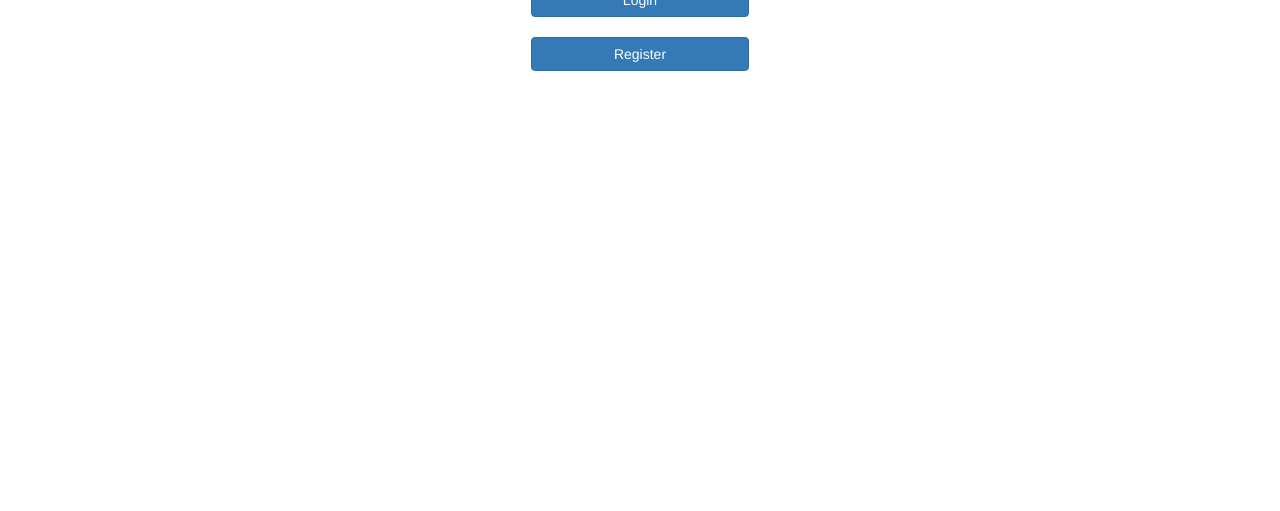
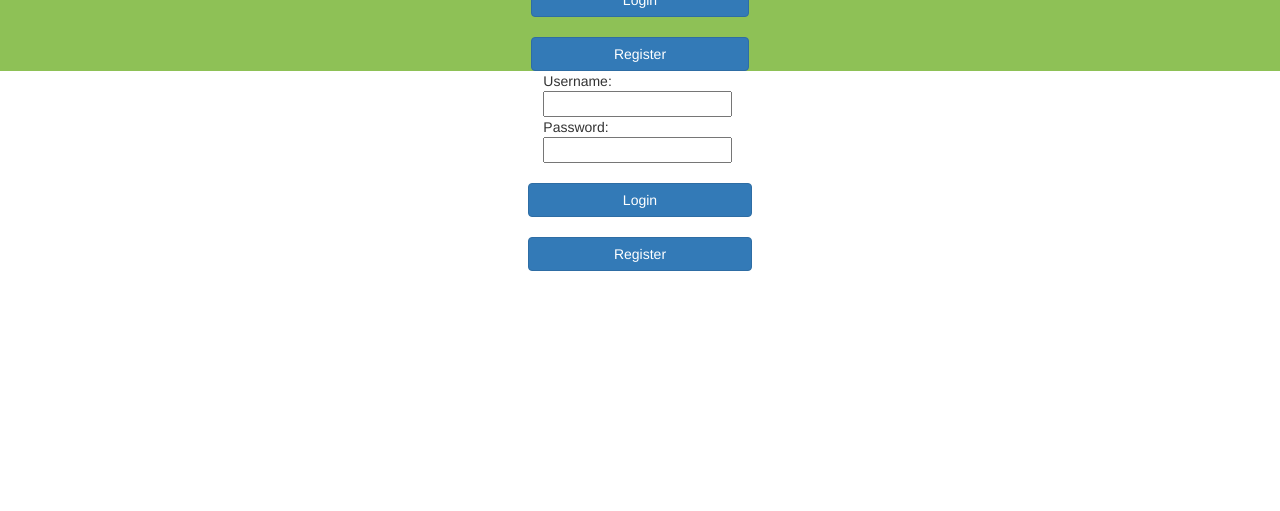
Before and after one commit to orbit69/my_travel_story, a Django app: template templates/login.html in a window 1280 px wide. Shown: the part 257-768 px from the top of the page. Run offline with Django 3.2, Linux system fonts and the light colour scheme; the template is opened without the code that fills it, so the values that code supplies are empty; parts of the project's set-up code (start-up, migrations or seed data) failed here and were passed over; some libraries are stand-ins or nearby versions.

Commit message:
login layout

```diff
--- a/my_travel_story_PITE/settings.py
+++ b/my_travel_story_PITE/settings.py
@@ -84,7 +84,7 @@ DATABASES = {
     'default': {
         'ENGINE': 'django.db.backends.postgresql',
         'NAME': 'pite',
-        'PASSWORD': 'Sz011235813S',
+        'PASSWORD': 'haslo123',
         'USER': 'postgres',
         'PORT': '5432',
         'HOST': 'localhost',
--- a/templates/add_place.html
+++ b/templates/add_place.html
@@ -16,7 +16,7 @@
         <div class="jumbotron">
             <center>
     <p>{{ coordinates }}</p>
-    <form id="add_place_form" method="post" action="{% url 'add_place' %}" enctype="multipart/form-data">
+    <form id="place_form" method="post" action = "{% url 'add_place' %}">
         {% csrf_token %}
         <table>
             <tr>
--- a/templates/login.html
+++ b/templates/login.html
@@ -6,6 +6,31 @@
 {% endblock %}
 
 {% block body_block %}
+    <div style="background-color:#8EC156">
+    <div class="container">
+	<div class="row">
+        <center><img src="{% static 'logo.png' %}" style="width:268px;height:128px;"/></center>
+    </div>
+    </div>
+	</div>
+    <div class="row">
+        <div class="col-md-2 col-md-offset-5">
+        <form id="login_form" method="post" action="{% url 'login' %}">
+            {% csrf_token %}
+                Username: <input type="text" name="username" value="" />
+            <br />
+            Password: <input type="password" name="password" value="" />
+            <br />
+            <br />
+            <div class="row">
+                    <button type="submit" class="btn btn-primary btn-block">Login</button>
+            </div>
+        </form>
+            <br />
+            <div class="row">
+                <a href="{% url 'register' %}"><button type="submit" class="btn btn-primary btn-block">Register</button></a>
+            </div>
+    </div>
     <div style="background-color:#8EC156">
         <div class="container">
 	        <div class="row">
```
